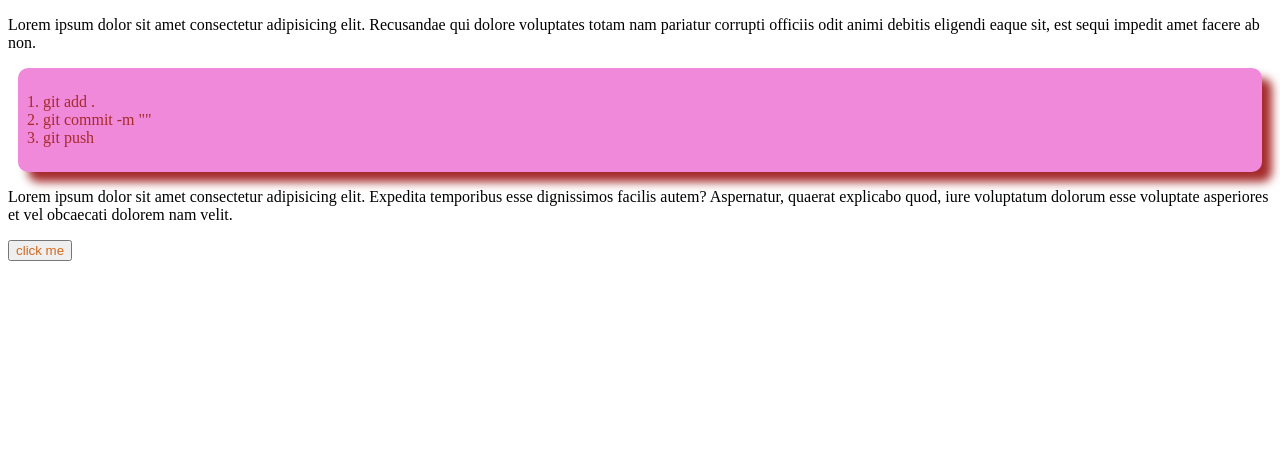
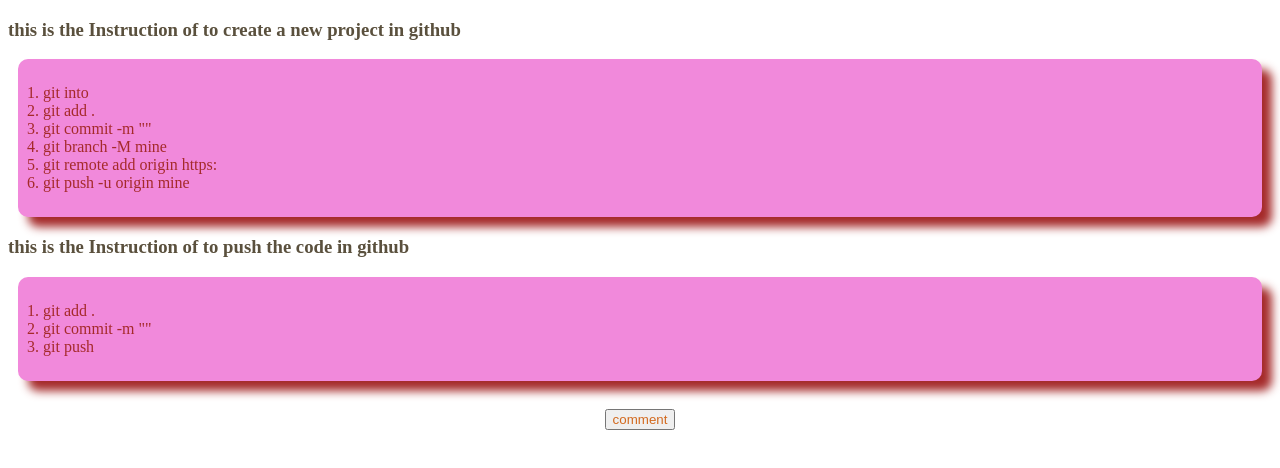
Before and after one commit to RaselMridha252/my-fast-project, a plain HTML site: page index.html in a window 1280 px wide. Drawn offline with Linux system fonts and the light colour scheme.

Commit message:
some update

```diff
--- a/index.html
+++ b/index.html
@@ -8,13 +8,24 @@
     <link rel="shortcut icon" href="rose.jpg">
 </head>
 <body>
-    <p>Lorem ipsum dolor sit amet consectetur adipisicing elit. Recusandae qui dolore voluptates totam nam pariatur corrupti officiis odit animi debitis eligendi eaque sit, est sequi impedit amet facere ab non.</p>
+
+    <h3>this is the Instruction of to create a new project in github</h3>
+    <ol>
+        <li>git into</li>
+        <li>git add .</li>
+        <li>git commit -m ""</li>
+        <li>git branch -M mine</li>
+        <li>git remote add origin https:</li>
+        <li>git push -u origin mine</li>
+    </ol>
+    <h3>this is the Instruction of to push the code in github</h3>
     <ol>
         <li>git add .</li>
         <li>git commit -m ""</li>
         <li>git push</li>
     </ol>
-    <p>Lorem ipsum dolor sit amet consectetur adipisicing elit. Expedita temporibus esse dignissimos facilis autem? Aspernatur, quaerat explicabo quod, iure voluptatum dolorum esse voluptate asperiores et vel obcaecati dolorem nam velit.</p>
-    <button>click me</button>
+    <br>
+
+    <button class="btn">comment</button>
 </body>
 </html>
--- a/style.css
+++ b/style.css
@@ -7,8 +7,10 @@
    padding: 25px;
 }
 
-button{
+.btn{
     color: chocolate;
+    margin: auto;
+    display: block;
 }
 body{
     color: rgb(90, 80, 61);
```
